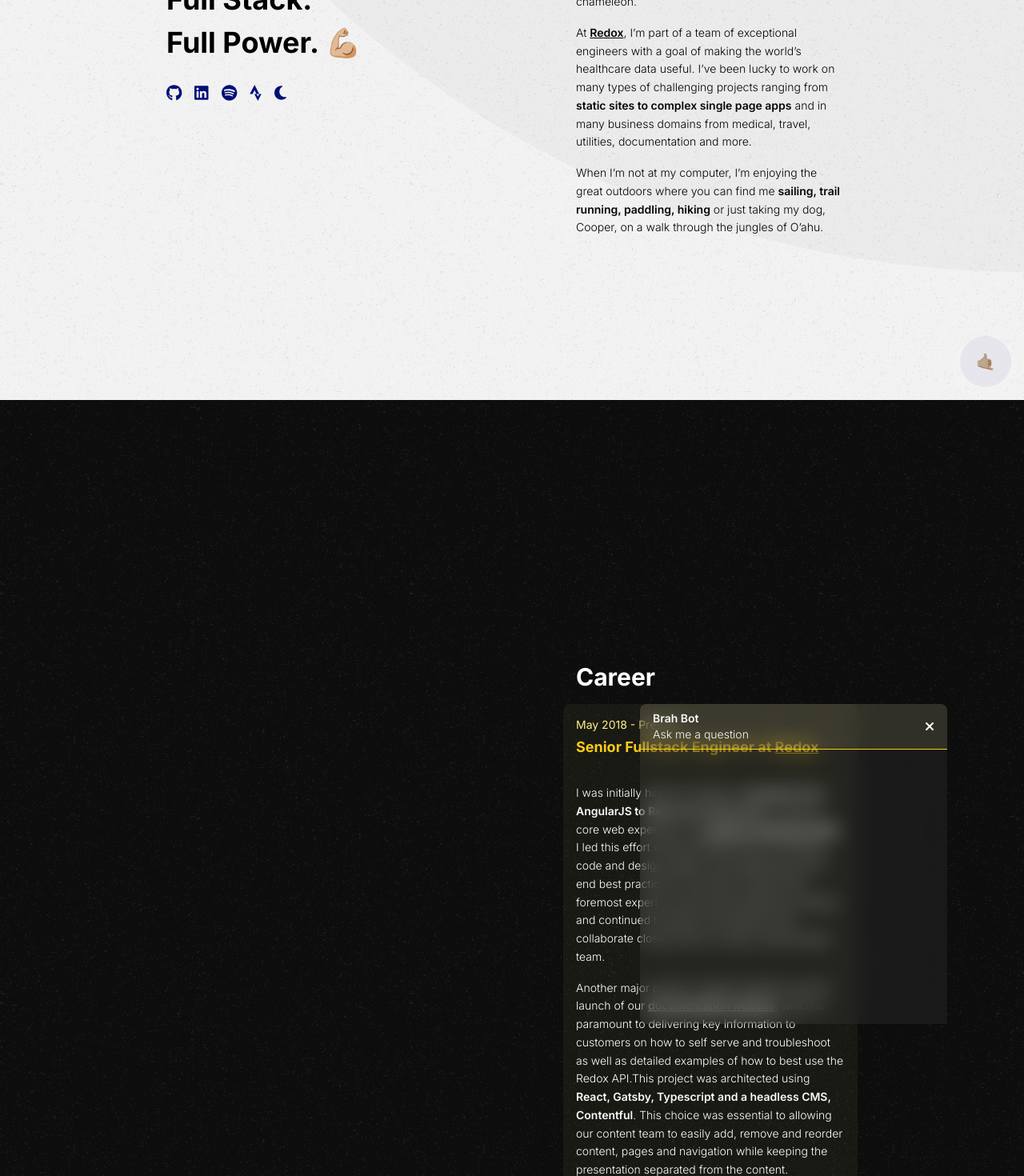
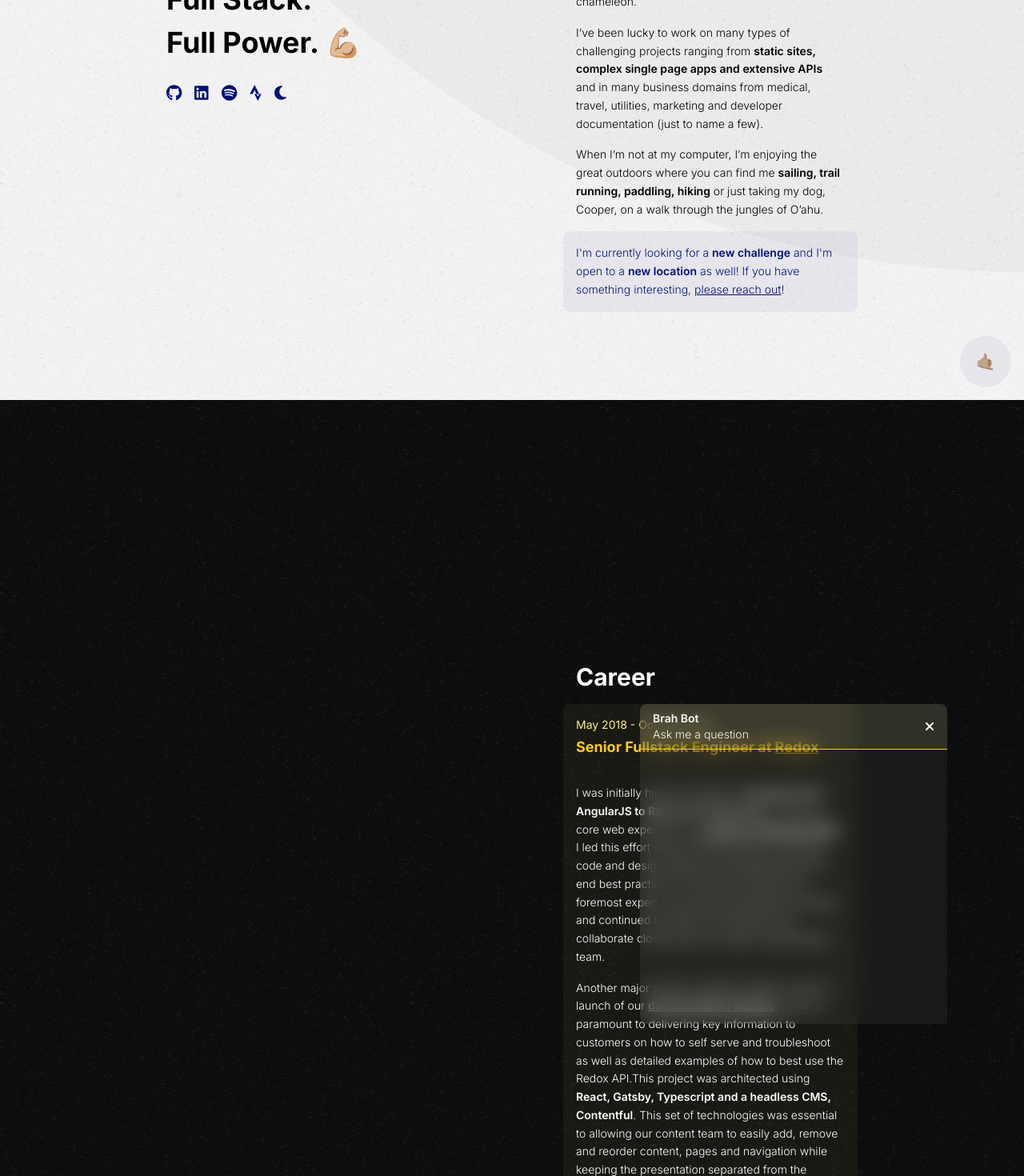
Before and after one commit to brah-edrick/portfolio-2024, a Next.js app: page / in a window 1280 px wide. Shown: the part 300-1770 px from the top of the page at 80% size. Built offline with nearby package versions, Linux system fonts and the light colour scheme.

Commit message:
Updates to site to reflect my new employement status. Added new project and CV

```diff
--- a/src/app/page.tsx
+++ b/src/app/page.tsx
@@ -21,10 +21,7 @@ import {
   faMoon,
   faSun,
 } from "@fortawesome/free-solid-svg-icons";
-import {
-  AnimatePresence,
-  motion,
-} from "framer-motion";
+import { AnimatePresence, motion } from "framer-motion";
 import { InvertOnLightMode } from "@/components/InvertOnLightMode";
 import Image from "next/image";
 
@@ -176,7 +173,7 @@ export default function Home() {
                     src="/me.png"
                     width={200}
                     height={200}
-                    className="mb-4 saturate-0"
+                    className="mb-4 saturate-100 "
                   />
                 </InvertOnLightMode>
               </div>
@@ -208,22 +205,31 @@ export default function Home() {
                 a chameleon.
               </Paragraph>
               <Paragraph>
-                At{" "}
-                <a href="https://www.redoxengine.com/" target="blank">
-                  <Bold>Redox</Bold>
-                </a>
-                , I’m part of a team of exceptional engineers with a goal of
-                making the world’s healthcare data useful. I’ve been lucky to
-                work on many types of challenging projects ranging from{" "}
-                <Bold>static sites to complex single page apps</Bold> and in
-                many business domains from medical, travel, utilities,
-                documentation and more.
+                I’ve been lucky to work on many types of challenging projects
+                ranging from{" "}
+                <Bold>
+                  static sites, complex single page apps and extensive APIs
+                </Bold>{" "}
+                and in many business domains from medical, travel, utilities,
+                marketing and developer documentation (just to name a few).
               </Paragraph>
               <Paragraph>
                 When I’m not at my computer, I’m enjoying the great outdoors
                 where you can find me{" "}
                 <Bold>sailing, trail running, paddling, hiking</Bold> or just
                 taking my dog, Cooper, on a walk through the jungles of O’ahu.
+              </Paragraph>
+              <Paragraph className="text-yellow-200 -mx-4 p-4 bg-yellow-200/5 rounded-lg">
+                I&apos;m currently looking for a <Bold>new challenge</Bold> and
+                I&apos;m open to a <Bold>new location</Bold> as well! If you
+                have something interesting,{" "}
+                <span
+                  className="underline cursor-pointer"
+                  onClick={() => setChatBotIsOpen(true)}
+                >
+                  please reach out
+                </span>
+                !
               </Paragraph>
             </div>
           </section>
@@ -235,7 +241,7 @@ export default function Home() {
           >
             <h2 className="text-3xl lg:m-4 my-4 font-bold">Career</h2>
             <div className="bg-yellow-200/5 rounded-lg p-4 -mx-4 lg:mx-0 bg:bg-yellow-200/0 transition-all mb-16">
-              <H4 className="mb-1">May 2018 - Present</H4>
+              <H4 className="mb-1">May 2018 - October 2025</H4>
               <H3>
                 Senior Fullstack Engineer at{" "}
                 <a href="https://www.redoxengine.com/" target="_blank">
@@ -271,9 +277,13 @@ export default function Home() {
                   <Bold>
                     React, Gatsby, Typescript and a headless CMS, Contentful
                   </Bold>
-                  . This choice was essential to allowing our content team to
-                  easily add, remove and reorder content, pages and navigation
-                  while keeping the presentation separated from the content.
+                  . This set of technologies was essential to allowing our
+                  content team to easily add, remove and reorder content, pages
+                  and navigation while keeping the presentation separated from
+                  the content. Delivering a custom implementation meant that the
+                  dedicated team could avoid the limitations of a third party
+                  solution. (Please note that this site is not optimized for
+                  mobile devices)
                 </Paragraph>
                 <Paragraph>
                   Redox’s core offering is an API customers and our application
@@ -362,8 +372,77 @@ export default function Home() {
             id="projects"
           >
             <h2 className="text-3xl lg:m-4 my-4 font-bold ">Projects</h2>
-
-            <div className="group bg-yellow-200/5 rounded-lg p-4 -mx-4 lg:mx-0 bg:bg-yellow-200/0 transition-all mb-8">
+            <article className="group bg-yellow-200/5 rounded-lg p-4 -mx-4 lg:mx-0 bg:bg-yellow-200/0 transition-all mb-8">
+              <div
+                className={`grid grid-rows-1 grid-cols-1 w-full rounded-lg mb-4 overflow-clip border border-yellow-200 border-opacity-25`}
+              >
+                <InvertOnLightMode
+                  className="brightness-75 group-hover:brightness-100 transition-all"
+                  as="div"
+                >
+                  <Image
+                    alt="Redox Documentation"
+                    src="/redox-documentation.png"
+                    width={1600}
+                    height={900}
+                  />
+                </InvertOnLightMode>
+              </div>
+              <a
+                className="flex items-center underline text-yellow-400"
+                href="https://docs.redoxengine.com/"
+                target="_blank"
+              >
+                <H3>Redox Documentation</H3>
+                <FontAwesomeIcon
+                  className="ml-1 opacity-40"
+                  size="xs"
+                  icon={faArrowUpRightFromSquare}
+                />
+              </a>
+              <div className="mt-8">
+                <Paragraph>
+                  This is a project I worked on at <Bold>Redox</Bold>. It&apos;s
+                  a comprehensive documentation site for the Redox API usage,
+                  contracts and general user documentation.
+                </Paragraph>
+                <Paragraph>
+                  This project had some really interesting engineering
+                  challenges as the dedicated documentation team wanted a way to
+                  manage the content in one location and share in several
+                  different contexts. In addition to this, they wanted to easily
+                  add, remove and reorder content, pages and navigation all
+                  while keeping the presentation separated from the content. We
+                  also wanted to be able to deliver some UX that would be
+                  statically rendered from API contract definitions that the
+                  engineering team maintained but still allow these pages to be
+                  reordered and supplemented with additional content from the
+                  documentation team. Finally everything needed to be searchable
+                  and easily navigable. Unfortunately, Docusaraus didn&apos;t
+                  exist at the time (it also can&apos;t do everything we needed)
+                  so we had to forge our own solution.
+                </Paragraph>
+                <Paragraph>
+                  To address these challenges we decided to use{" "}
+                  <Bold>React, Gatsby, Typescript</Bold> and a{" "}
+                  <Bold>headless CMS, Contentful</Bold> to deliver the site.
+                  This set of technologies was essential to allowing our content
+                  team to easily add, remove and reorder content, pages and
+                  navigation while keeping the presentation separated from the
+                  content. Delivering a custom implementation meant that the
+                  dedicated team could avoid the limitations of a third party
+                  solution and the engineering team could deliver highly custom
+                  UX that was tailored to the needs of the documentation team.
+                  Search was implemented using a client side Flexsearch plugin
+                  and custom indexing logic that allowed a page to be indexed by
+                  it&apos;s title and content author controlled tags/keywords.
+                  (Please note that this site is not optimized for mobile
+                  devices and also this project has been out of my custody for
+                  some time so the experience may have changed)
+                </Paragraph>
+              </div>
+            </article>
+            <article className="group bg-yellow-200/5 rounded-lg p-4 -mx-4 lg:mx-0 bg:bg-yellow-200/0 transition-all mb-8">
               <div
                 className={`grid grid-rows-1 grid-cols-1 w-full rounded-lg mb-4 overflow-clip border border-yellow-200 border-opacity-25`}
               >
@@ -379,13 +458,26 @@ export default function Home() {
                   />
                 </InvertOnLightMode>
               </div>
-              <H3>2024 Portfolio Website</H3>
+              <a
+                className="flex items-center underline text-yellow-400"
+                href="https://github.com/brah-edrick/portfolio-2024 "
+                target="_blank"
+              >
+                <H3>2024 Portfolio Website</H3>
+                <FontAwesomeIcon
+                  className="ml-1 opacity-40"
+                  size="xs"
+                  icon={faArrowUpRightFromSquare}
+                />
+              </a>
               <div className="mt-8">
                 <Paragraph>
                   This website! I created my new portfolio website fresh for
-                  2024. I wanted to focus on building something minimal but
-                  still pleasant to interact with. Responsiveness and fluidity
-                  were top of mind for this project.
+                  2024 (and refreshed in 2025). I wanted to focus on building
+                  something minimal but still pleasant to interact with.
+                  Responsiveness and fluidity were top of mind for this project
+                  since I believe in a mobile first approach and a great
+                  experience on all devices.
                 </Paragraph>
                 <Paragraph>
                   I began by researching and making note of other websites I
@@ -400,7 +492,7 @@ export default function Home() {
                 </Paragraph>
                 <ul className="text-sm pl-4 list-disc flex flex-col gap-2 leading-snug py-2">
                   <li>
-                    This was my first full-sized project using Tailwind. It’s a
+                    This was my first non-trivial project using Tailwind. It’s a
                     lot of fun and very intuitive.
                   </li>{" "}
                   <li>
@@ -411,8 +503,21 @@ export default function Home() {
                     I used <pre className="inline">mix-blend-mode</pre> to
                     achieve the dark and light mode effect.
                   </li>
-                  <li>I implemented a polymorphic component in Typescript</li>
+                  <li>
+                    I implemented a polymorphic component in Typescript (a first
+                    for me)
+                  </li>
                 </ul>
+                <Paragraph>
+                  You should check out the{" "}
+                  <a
+                    href="https://github.com/brah-edrick/portfolio-2024"
+                    target="_blank"
+                  >
+                    source code
+                  </a>{" "}
+                  on Github and see how it was built!
+                </Paragraph>
               </div>
               <ul className="flex gap-2 flex-wrap mt-8">
                 <SkillPill>React</SkillPill>
@@ -422,8 +527,8 @@ export default function Home() {
                 <SkillPill>Framer Motion</SkillPill>
                 <SkillPill>Vercel</SkillPill>
               </ul>
-            </div>
-            <div className=" group bg-yellow-200/5 rounded-lg p-4 -mx-4 lg:mx-0 bg:bg-yellow-200/0 transition-all">
+            </article>
+            <article className=" group bg-yellow-200/5 rounded-lg p-4 -mx-4 lg:mx-0 bg:bg-yellow-200/0 transition-all">
               <div
                 className={`grid grid-rows-1 grid-cols-1 w-full rounded-lg mb-4 overflow-clip border border-yellow-200 border-opacity-25`}
               >
@@ -459,6 +564,16 @@ export default function Home() {
                   bauhaus design. I love bauhaus posters and wanted to create
                   something to generate them randomly.{" "}
                 </Paragraph>
+                <Paragraph>
+                  You should check out the{" "}
+                  <a
+                    href="https://github.com/brah-edrick/bauhaus-funhaus"
+                    target="_blank"
+                  >
+                    source code
+                  </a>{" "}
+                  on Github and see how it was built!
+                </Paragraph>
               </div>
               <ul className="flex gap-2 flex-wrap mt-8">
                 <SkillPill>React</SkillPill>
@@ -466,14 +581,14 @@ export default function Home() {
                 <SkillPill>Vite</SkillPill>
                 <SkillPill>Framer Motion</SkillPill>
               </ul>
-            </div>
+            </article>
           </section>
 
           <section className="p-4 -mx-4 lg:mx-0">
-            <Paragraph>
-              Crafted with Aloha in Honolulu, HI.{" "}
-              <Emoji label="rainbow">🌈</Emoji> Written by hand with Tailwind,
-              NextJS and designed in Figma.
+            <Paragraph className="-mx-4 p-4 bg-yellow-200/5 rounded-lg">
+              Crafted with <Bold>Aloha</Bold> in <Bold>Honolulu, HI</Bold>.{" "}
+              <Emoji label="rainbow">🌈</Emoji> Written by hand with{" "}
+              <Bold>Tailwind, NextJS</Bold> and designed in <Bold>Figma</Bold>.
             </Paragraph>
           </section>
         </div>
--- a/src/components/typography/Bold.tsx
+++ b/src/components/typography/Bold.tsx
@@ -1,12 +1,10 @@
-import React from 'react';
+import React from "react";
 
 interface BoldProps {
-    children: React.ReactNode;
-    className?: string;
+  children: React.ReactNode;
+  className?: string;
 }
 
 export const Bold: React.FC<BoldProps> = ({ children, className }) => {
-    return (
-        <span className={`font-semibold text-slate-50 ${className}`}>{children}</span>
-    );
-}
+  return <span className={`font-semibold ${className}`}>{children}</span>;
+};
```
Also changed, not shown: src/components/chatBot/ChatBot.tsx (+6 -5 lines), public/redox-documentation.png (added), 1 other file (tests, documents, lock files or other folders).
